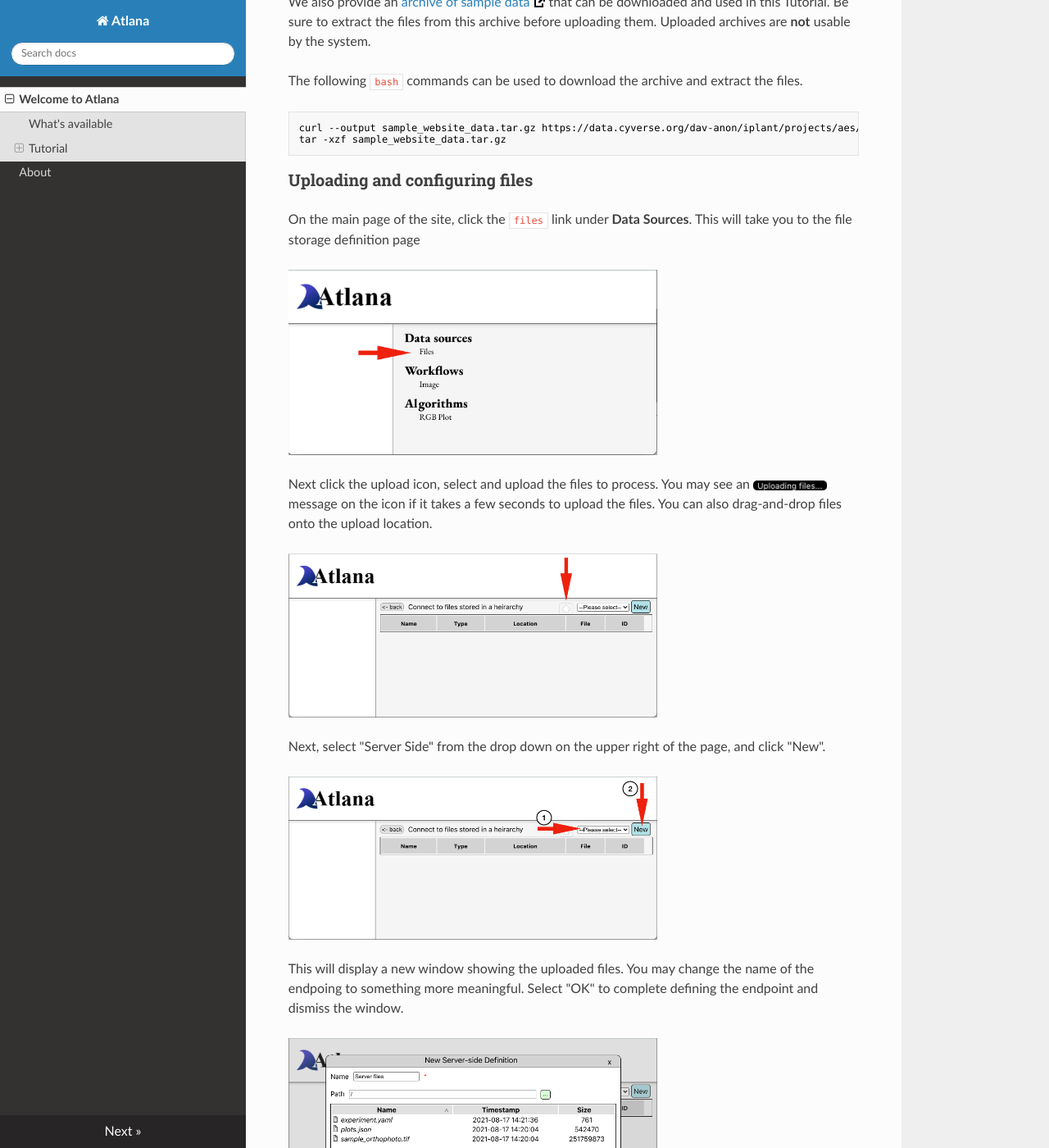
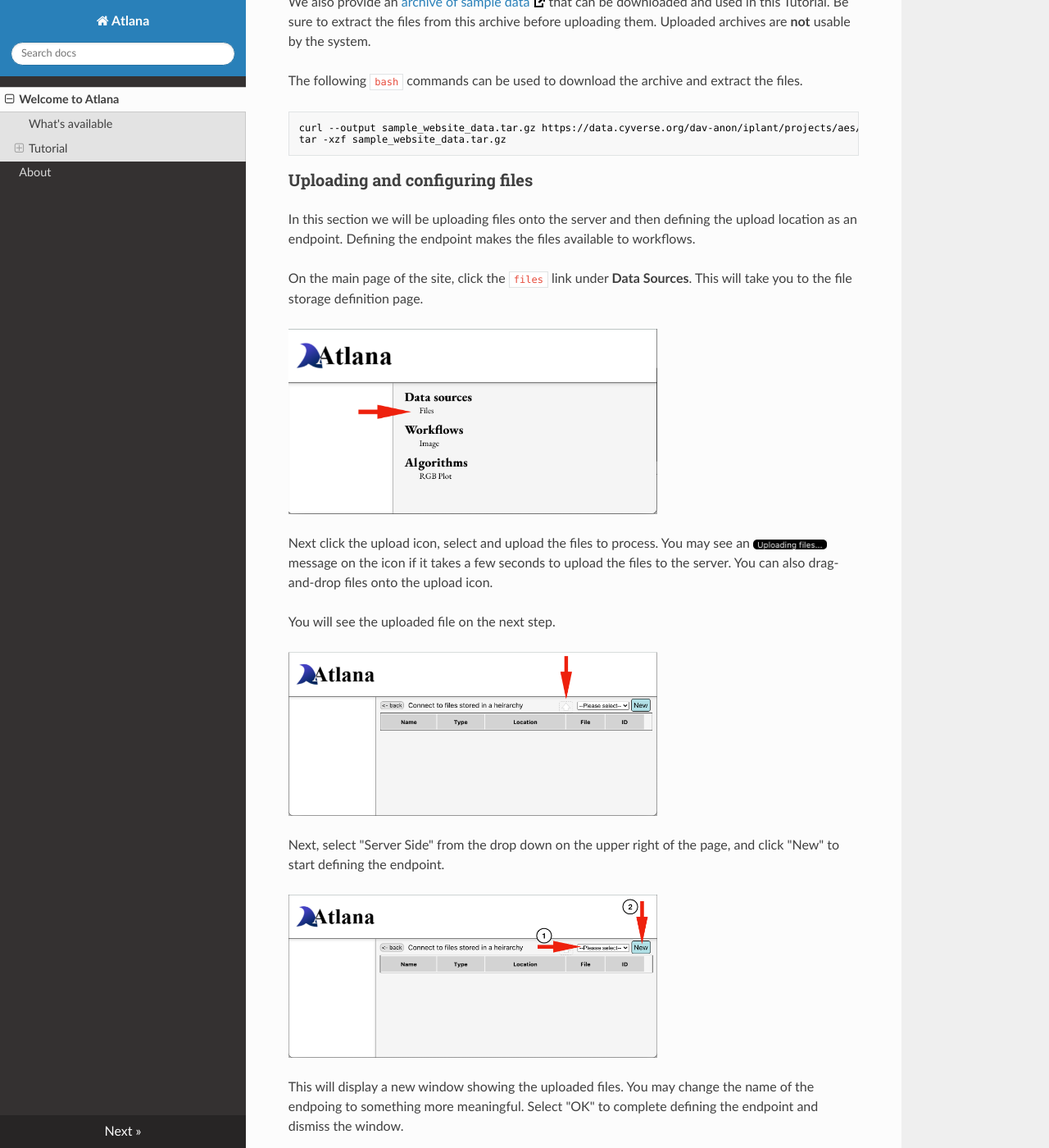
Before and after one commit to AgPipeline/Atlana, an MkDocs documentation site: the page built from docs/index.md, in a window 1280 px wide and 1400 px high, scrolled down 1147 px. Shown: the whole window at 82% size. Built offline with MkDocs 1.6.1, drawn with Linux system fonts in a browser that asks for light colours; nearby versions of some CDN libraries.

Commit message:
More PR changes

```diff
--- a/docs/index.md
+++ b/docs/index.md
@@ -53,18 +53,23 @@
 
 ### Uploading and configuring files
 
+In this section we will be uploading files onto the server and then defining the upload location as an endpoint.
+Defining the endpoint makes the files available to workflows.
+
 On the main page of the site, click the `files` link under **Data Sources**.
-This will take you to the file storage definition page
+This will take you to the file storage definition page.
 
 <img src="img/landing_click_files.png" width="450" alt="File storage definition link" aria-label="File storage definition link" title="Click on Files link"/>
 
 Next click the upload icon, select and upload the files to process.
-You may see an <img src="img/configure_files_uploading_files.png" width="90" alt="Uploading files" aria-label="Uploading files" title="Uploading files"/> message on the icon if it takes a few seconds to upload the files.
-You can also drag-and-drop files onto the upload location.
+You may see an <img src="img/configure_files_uploading_files.png" width="90" alt="Uploading files" aria-label="Uploading files" title="Uploading files"/> message on the icon if it takes a few seconds to upload the files to the server.
+You can also drag-and-drop files onto the upload icon.
+
+You will see the uploaded file on the next step.
 
 <img src="img/configure_files_upload.png" width="450" alt="Click upload files icon" aria-label="Upload files link" title="Click or drag-and-drop to upload files"/>
 
-Next, select "Server Side" from the drop down on the upper right of the page, and click "New".
+Next, select "Server Side" from the drop down on the upper right of the page, and click "New" to start defining the endpoint.
 
 <img src="img/configure_files_server_side.png" width="450" alt="Choose dropdown server-side then new" aria-label="Create new server-side definition" title="Create new server-side file configuration"/>
 
```
Also changed, not shown: 1 other file.
